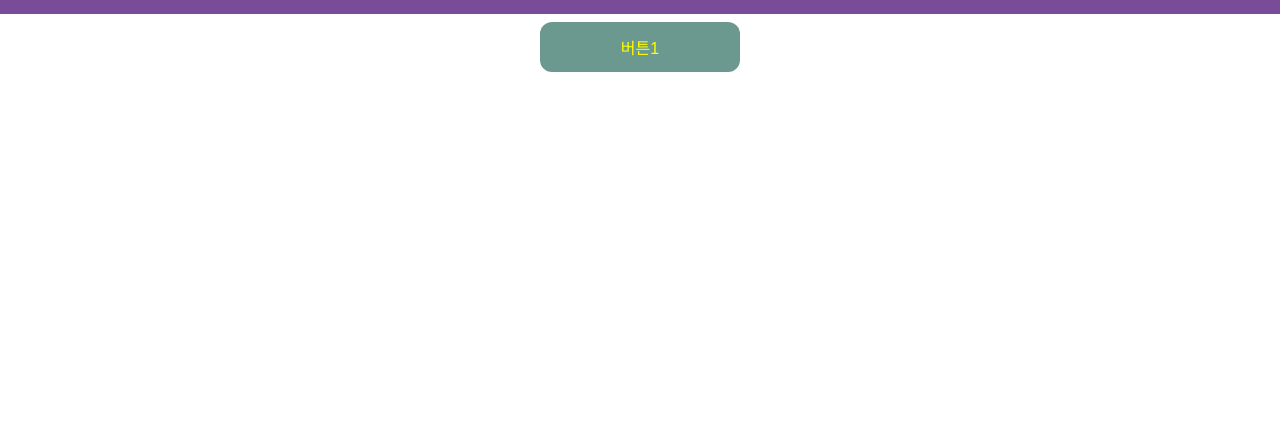
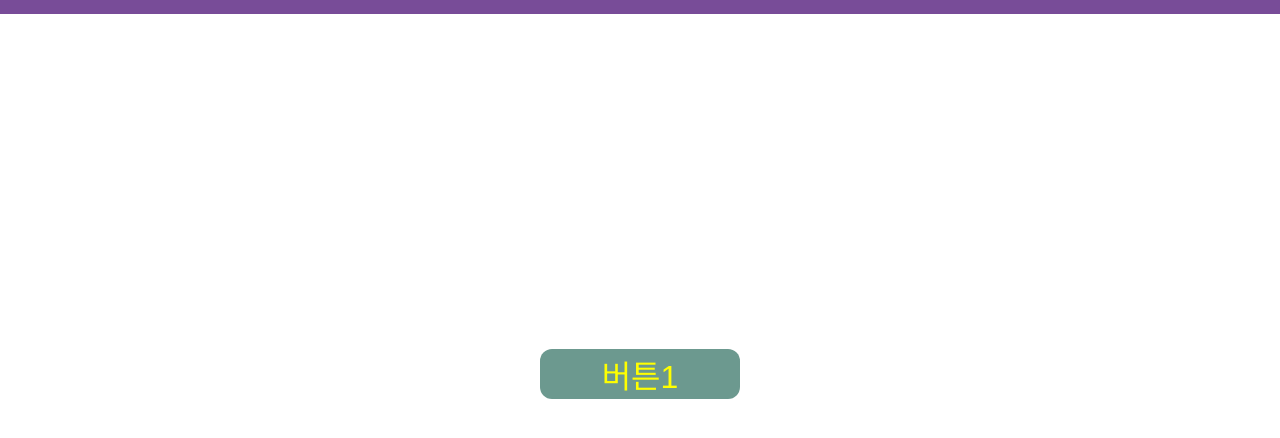
Before and after one commit to uiiunm/ES6, a plain HTML site: page 01/index.html in a window 1280 px wide. Shown: the part 66-504 px from the top of the page. Drawn offline with Linux system fonts and the light colour scheme; a web font is replaced by a local one.

Commit message:
22 09 27

```diff
--- a/01/styles/index.css
+++ b/01/styles/index.css
@@ -16,7 +16,7 @@ header {
   position: sticky;
 }
 
-header>h1 main {
+main {
   height: 90vh;
   display: flex;
   justify-content: center;
@@ -43,7 +43,7 @@ button {
   text-align: center;
   background-color: #6c998f;
   color: yellow;
-  font-size: 1rem;
+  font-size: 2rem;
 }
 
 button:hover,
--- a/temp/styles/index.css
+++ b/temp/styles/index.css
@@ -17,7 +17,7 @@ header {
   font-family: 'Sunflower', sans-serif;
 }
 
-header>h1 main {
+main {
   height: 90vh;
   display: flex;
   justify-content: center;
```
